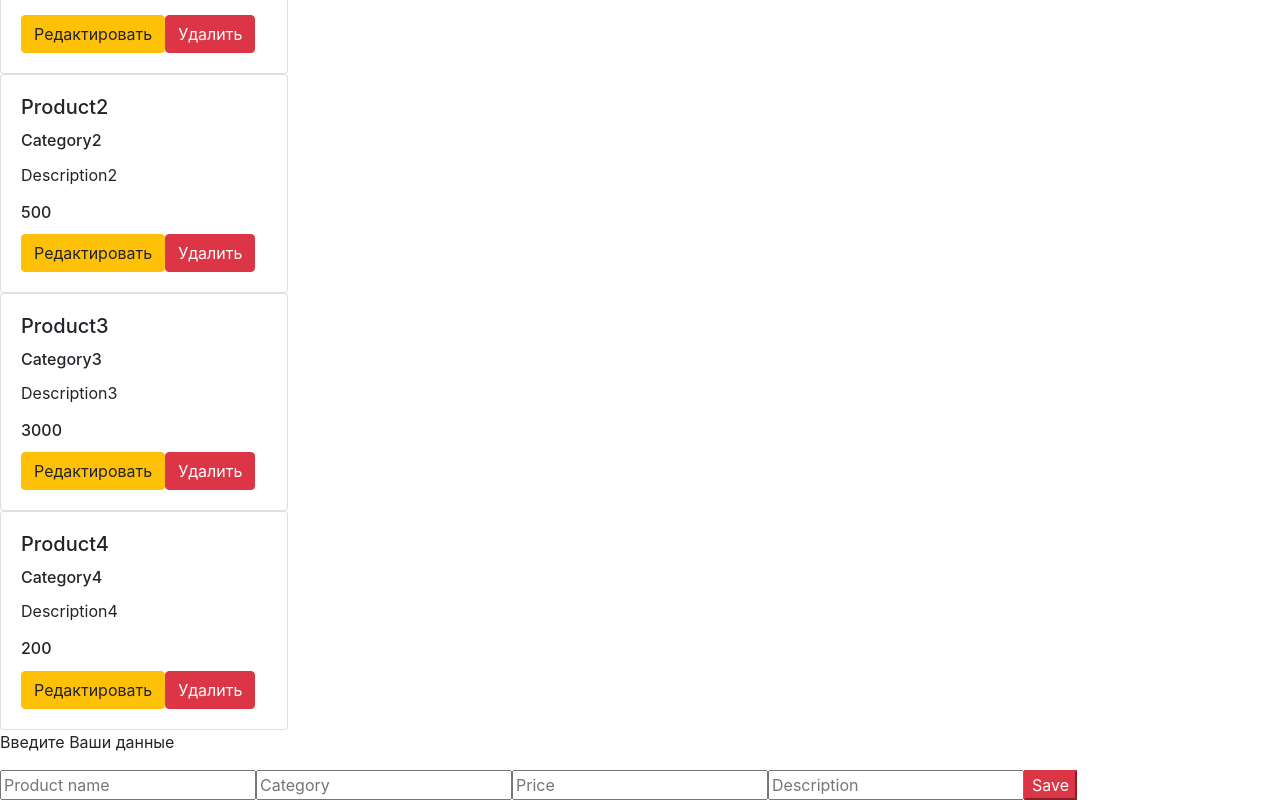
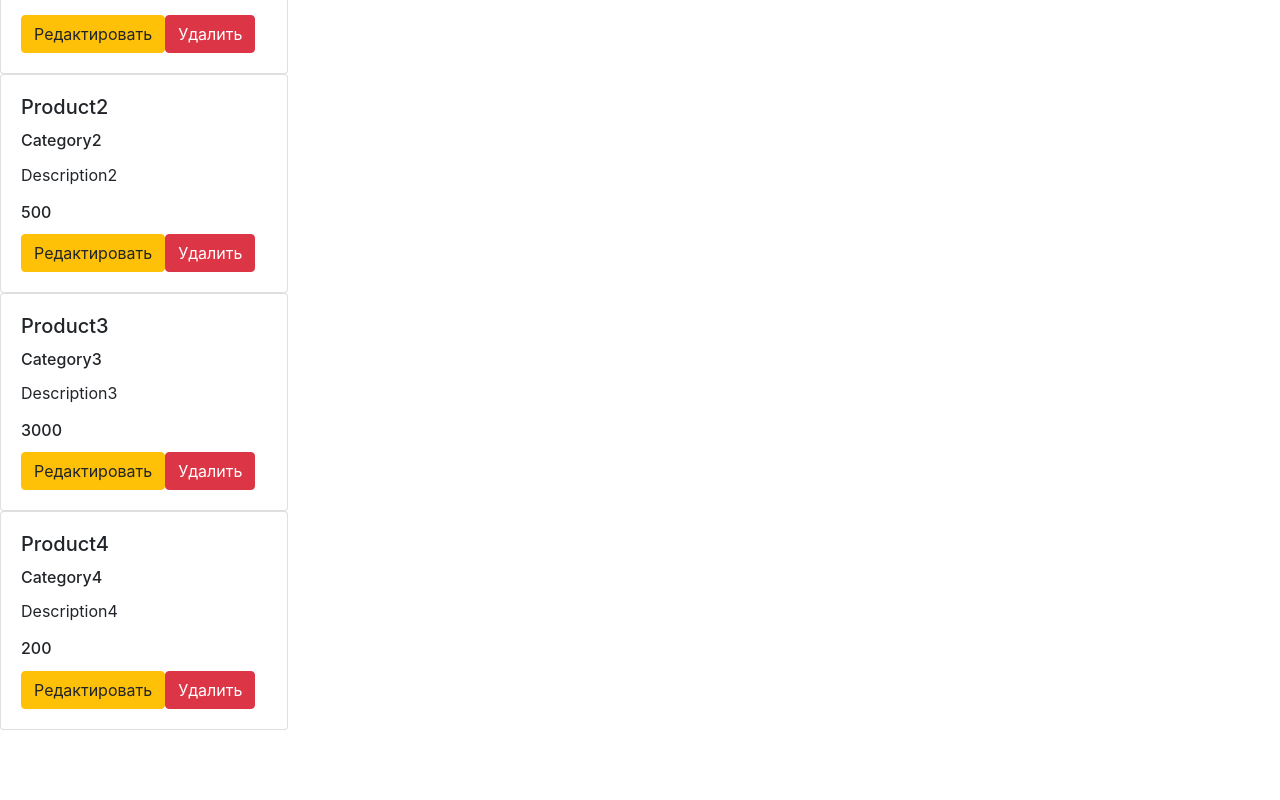
Before and after one commit to MaksKrasn/AngularHT-2_ProductsList, an Angular app: page / in a window 1280 px wide. Shown: the part 230-1030 px from the top of the page. After the commit the page ends 960 px from the top, so only its background shows below. Built offline with nearby package versions, Linux system fonts and the light colour scheme.

Commit message:
Modified form

```diff
--- a/src/app/components/app.component.html
+++ b/src/app/components/app.component.html
@@ -4,4 +4,4 @@
     <product *ngFor = "let prod of products" [product] = "prod" (removeEvent)="removeProduct($event)" (editEvent)="editProduct($event)"></product>
 </div>
 
-<productform (saveEvent) = "addProduct($event)"></productform>
+<productform *ngIf = "isAddFormVisible" (saveEvent) = "addProduct($event)"></productform>
--- a/src/app/components/app.component.ts
+++ b/src/app/components/app.component.ts
@@ -10,6 +10,7 @@ import { Product } from '../models/product';
 export class AppComponent {
   title = 'product-list';
   isProductsVisible = true;
+  isAddFormVisible = false;
   products: Product[] = [];
 
   selectedProduct: Product;
@@ -31,14 +32,21 @@ export class AppComponent {
     console.log('Edit: ' + id);
   }
 
+  addFormOpen(){
+    this.isAddFormVisible = true;
+    this.isProductsVisible = false;
+  }
+
   addProduct(product: Product){
-    this.isProductsVisible = true;
+
     if(this.products.length > 0){
       let lastProduct = this.products[this.products.length - 1];
       product.id = lastProduct.id + 1;
     }
     this.products.push(product);
     console.log(product);
+    this.isProductsVisible = true;
+    this.isAddFormVisible = false;
   }
 
 }
```
